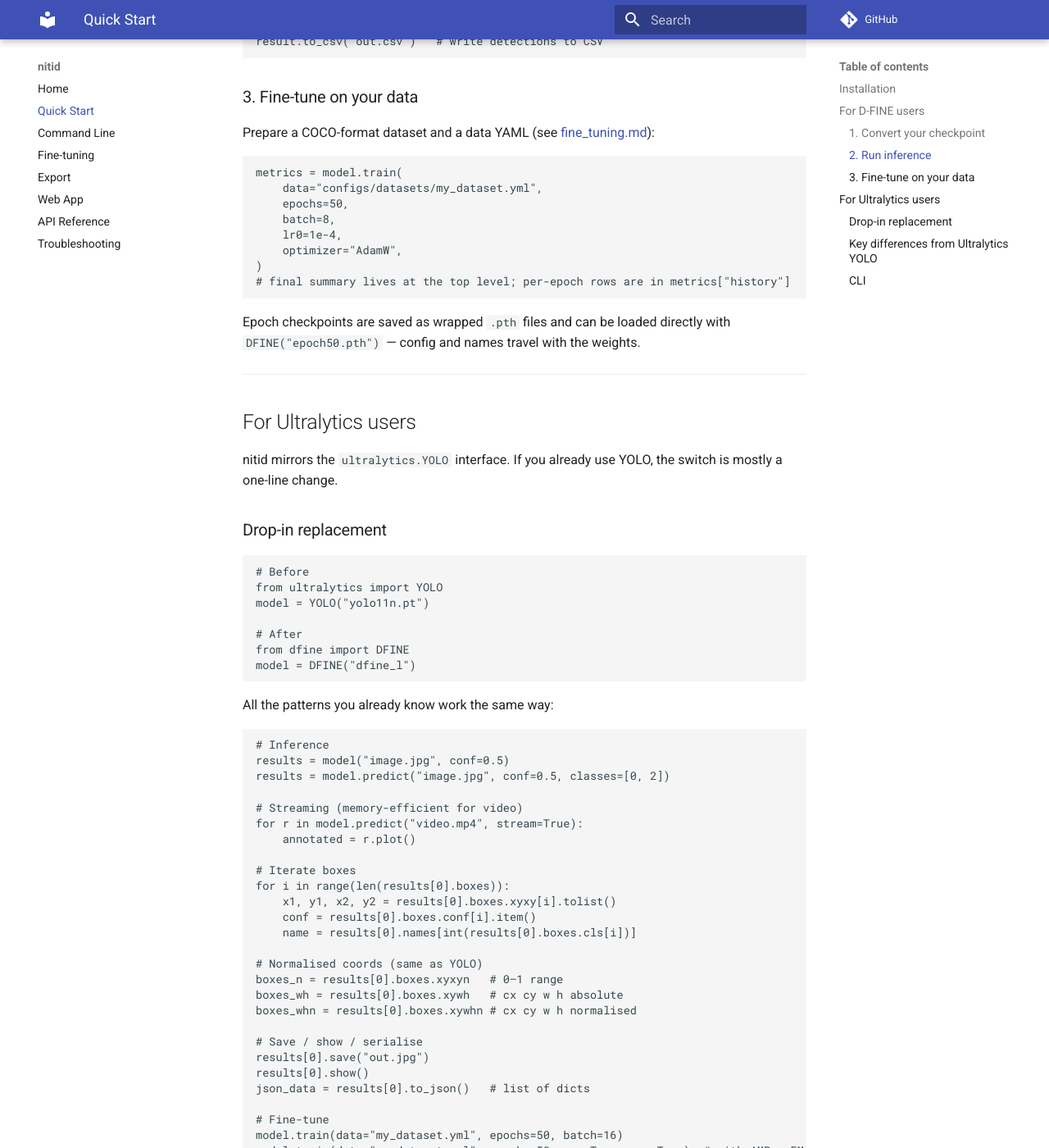
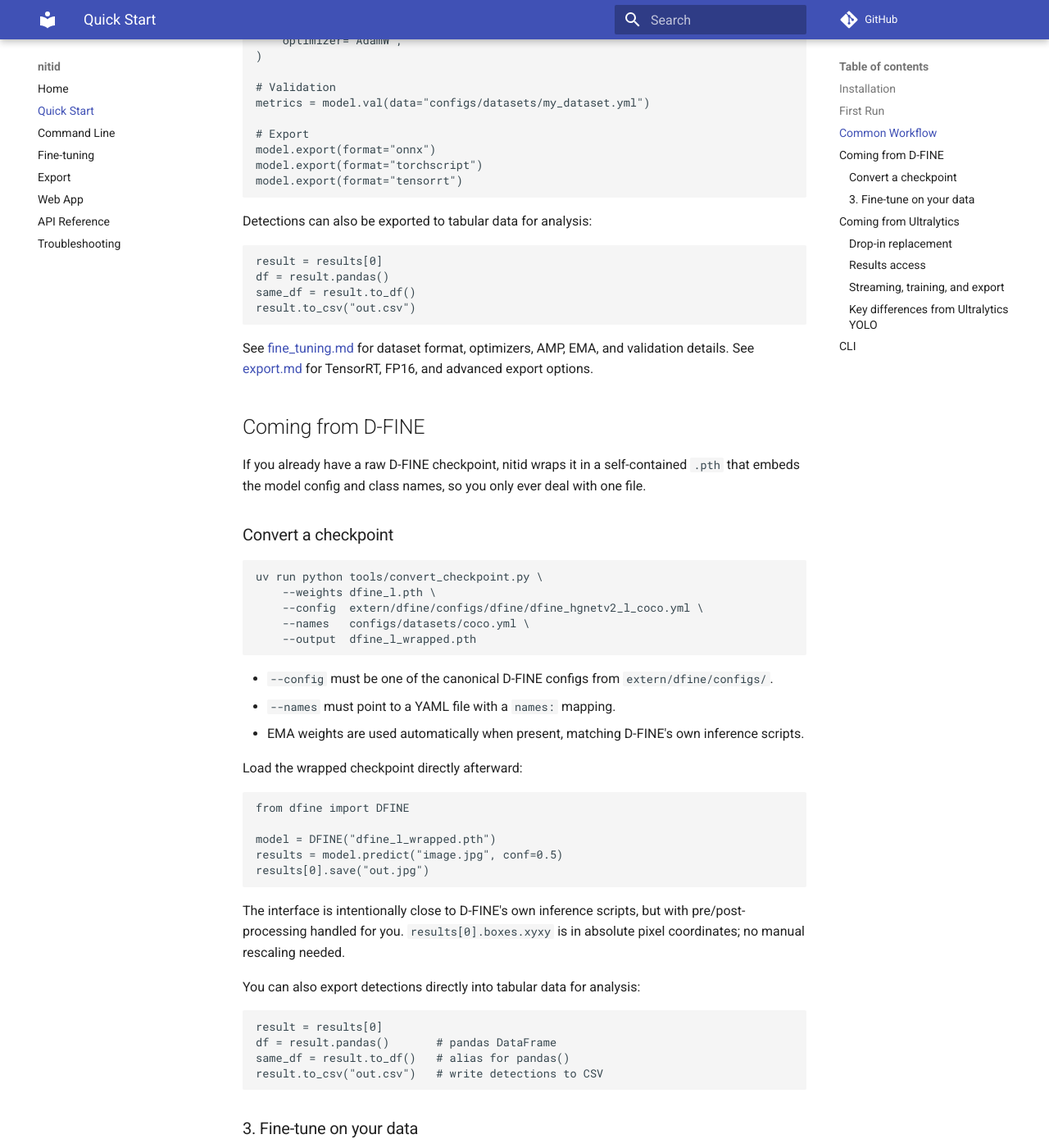
Before and after one commit to Nitidio/nitid, an MkDocs documentation site: the page built from docs/quickstart.md, in a window 1280 px wide and 1400 px high, scrolled down 1253 px. Shown: the whole window at 82% size. Built offline with MkDocs 1.6.1 and Material for MkDocs 9.7.7, drawn with Linux system fonts in a browser that asks for light colours; comment, search, counter and statistics services are not loaded; some of the changed text lies outside the part shown.

Commit message:
Docs/quickstart consistency

````diff
--- a/docs/quickstart.md
+++ b/docs/quickstart.md
@@ -1,22 +1,91 @@
 # Quickstart
+
+This page is the canonical quickstart for nitid. It covers the shortest path to
+first inference, the common train/val/export workflow, and the main differences
+for users coming from raw D-FINE or Ultralytics YOLO.
 
 ## Installation
 
 ```bash
 git clone https://github.com/Vaelsys/nitid.git && cd nitid
 git submodule update --init        # pulls extern/dfine
-uv sync --extra dev
+uv sync --extra train
 ```
 
----
+Add extras only when you need them:
 
-## For D-FINE users
+```bash
+uv sync --extra dev   # for developement
+uv sync --extra web     # web application
+```
+
+## First Run
+
+Create a model using any official D-FINE model name. nitid will automatically
+download, wrap, and load the corresponding checkpoint on first use.
+
+```python
+from dfine import DFINE
+
+model = DFINE("dfine_s")
+results = model.predict("image.jpg", conf=0.5)
+results[0].save("out.jpg")
+```
+
+`results[0].boxes.xyxy` is already in absolute pixel coordinates, so no manual
+rescaling is needed.
+
+## Common Workflow
+
+Use the same model object for inference, training, validation, and export:
+
+```python
+from dfine import DFINE
+
+model = DFINE("dfine_s")
+
+# Inference
+results = model.predict("image.jpg", conf=0.5)
+results[0].save("out.jpg")
+
+# Training
+model.train(
+    data="configs/datasets/my_dataset.yml",
+    epochs=50,
+    batch=8,
+    lr0=1e-4,
+    optimizer="AdamW",
+)
+
+# Validation
+metrics = model.val(data="configs/datasets/my_dataset.yml")
+
+# Export
+model.export(format="onnx")
+model.export(format="torchscript")
+model.export(format="tensorrt")
+```
+
+Detections can also be exported to tabular data for analysis:
+
+```python
+result = results[0]
+df = result.pandas()
+same_df = result.to_df()
+result.to_csv("out.csv")
+```
+
+See [fine_tuning.md](fine_tuning.md) for dataset format, optimizers, AMP, EMA,
+and validation details. See [export.md](export.md) for TensorRT, FP16, and
+advanced export options.
+
+## Coming from D-FINE
 
 If you already have a raw D-FINE checkpoint, nitid wraps it in a self-contained
-`.pth` that embeds the model config and class names — so you only ever deal with
+`.pth` that embeds the model config and class names, so you only ever deal with
 one file.
 
-### 1. Convert your checkpoint
+### Convert a checkpoint
 
 ```bash
 uv run python tools/convert_checkpoint.py \
@@ -27,19 +96,15 @@
 ```
 
 - `--config` must be one of the canonical D-FINE configs from `extern/dfine/configs/`.
-  The converter resolves all `__include__` directives and embeds the full model definition.
-- `--names` must be a file with a `names:` mapping. Use `configs/datasets/coco.yml` for
-  COCO models, or your own dataset config.
-- When the raw checkpoint contains EMA weights (`ckpt["ema"]["module"]`), the converter
-  uses them automatically — this matches D-FINE's own inference scripts and gives better
-  accuracy than the non-EMA weights.
+- `--names` must point to a YAML file with a `names:` mapping.
+- EMA weights are used automatically when present, matching D-FINE's own inference scripts.
 
-### 2. Run inference
+Load the wrapped checkpoint directly afterward:
 
 ```python
 from dfine import DFINE
 
-model = DFINE("dfine_l")
+model = DFINE("dfine_l_wrapped.pth")
 results = model.predict("image.jpg", conf=0.5)
 results[0].save("out.jpg")
 ```
@@ -77,10 +142,10 @@
 
 ---
 
-## For Ultralytics users
+## Coming from Ultralytics
 
-nitid mirrors the `ultralytics.YOLO` interface. If you already use YOLO, the
-switch is mostly a one-line change.
+nitid mirrors the `ultralytics.YOLO` interface closely, so most migrations are
+a one-line import swap.
 
 ### Drop-in replacement
 
@@ -94,38 +159,33 @@
 model = DFINE("dfine_l")
 ```
 
-All the patterns you already know work the same way:
+### Results access
 
 ```python
-# Inference
 results = model("image.jpg", conf=0.5)
-results = model.predict("image.jpg", conf=0.5, classes=[0, 2])
 
-# Streaming (memory-efficient for video)
-for r in model.predict("video.mp4", stream=True):
-    annotated = r.plot()
-
-# Iterate boxes
 for i in range(len(results[0].boxes)):
     x1, y1, x2, y2 = results[0].boxes.xyxy[i].tolist()
     conf = results[0].boxes.conf[i].item()
     name = results[0].names[int(results[0].boxes.cls[i])]
 
-# Normalised coords (same as YOLO)
-boxes_n = results[0].boxes.xyxyn   # 0–1 range
-boxes_wh = results[0].boxes.xywh   # cx cy w h absolute
-boxes_whn = results[0].boxes.xywhn # cx cy w h normalised
+boxes_n = results[0].boxes.xyxyn
+boxes_wh = results[0].boxes.xywh
+boxes_whn = results[0].boxes.xywhn
 
-# Save / show / serialise
-results[0].save("out.jpg")
-results[0].show()
-json_data = results[0].to_json()   # list of dicts
+json_data = results[0].to_json()
+df = results[0].pandas()
+```
 
-# Fine-tune
+### Streaming, training, and export
+
+```python
+for r in model.predict("video.mp4", stream=True):
+    annotated = r.plot()
+
 model.train(data="my_dataset.yml", epochs=50, batch=16)
-model.train(data="my_dataset.yml", epochs=50, amp=True, ema=True)  # with AMP + EMA
+model.train(data="my_dataset.yml", epochs=50, amp=True, ema=True)
 
-# Evaluate
 metrics = model.val(data="my_dataset.yml")
 # {"mAP50-95": ..., "mAP50": ..., "AR1": ..., "AR100": ..., "precision": ..., "recall": ...}
 
@@ -147,11 +206,11 @@
 | Checkpoint format | `.pt` (architecture inferred from filename) | `.pth` (config embedded inside) |
 | Raw weights | Download directly | Downloaded and wrapped automatically |
 | `model.info()` | Returns param/FLOP stats | Supported — params, GFLOPs, size on disk |
-| TensorRT export | Supported | Supported (`see Installation in README`) |
+| TensorRT export | Supported | Supported (see [export.md](export.md)) |
 | AMP / EMA training | Supported | Supported (`amp=True`, `ema=True`) |
-| `model.task` | `"detect"`, `"segment"`, … | Always `"detect"` |
+| `model.task` | `"detect"`, `"segment"`, ... | Always `"detect"` |
 
-### CLI
+## CLI
 
 Use the CLI when you want to run nitid from the terminal instead of Python.
 
@@ -162,7 +221,7 @@
 ```
 
 This automatically downloads and wraps `dfine_s` on first use, runs detection
-on `image.jpg`, and saves the image with boxes drawn here:
+on `image.jpg`, and saves the annotated image to:
 
 ```text
 runs/detect/exp/image.jpg
@@ -171,7 +230,12 @@
 Choose your own output folder name:
 
 ```bash
-uv run dfine predict model=dfine_s source=image.jpg save=true project=runs/detect name=street-test
+uv run dfine predict \
+    model=dfine_s \
+    source=image.jpg \
+    save=true \
+    project=runs/detect \
+    name=street-test
 ```
 
 The saved image will be:
@@ -183,10 +247,16 @@
 Other common CLI commands:
 
 ```bash
-uv run dfine train  model=dfine_l data=my_dataset.yml epochs=50
-uv run dfine val    model=dfine_l data=my_dataset.yml
+uv run dfine train model=dfine_l data=my_dataset.yml epochs=50
+uv run dfine val model=dfine_l data=my_dataset.yml
 uv run dfine export model=dfine_l format=onnx
 ```
+
+- `train`: fine-tune a model on a COCO-format dataset YAML.
+- `val`: run COCO-style evaluation on the validation or test split.
+- `export`: convert a wrapped checkpoint to ONNX, TorchScript, or TensorRT.
+
+By default, `train` writes wrapped epoch checkpoints to `runs/train/exp/`, while `val` prints metrics to the terminal without creating a run directory.
 
 Show all prediction options:
 
````
Also changed, not shown: other parts of docs/quickstart.md (+1 -2 lines), README.md (+7 -12 lines), docs/cli.md (+4 -0 lines).
